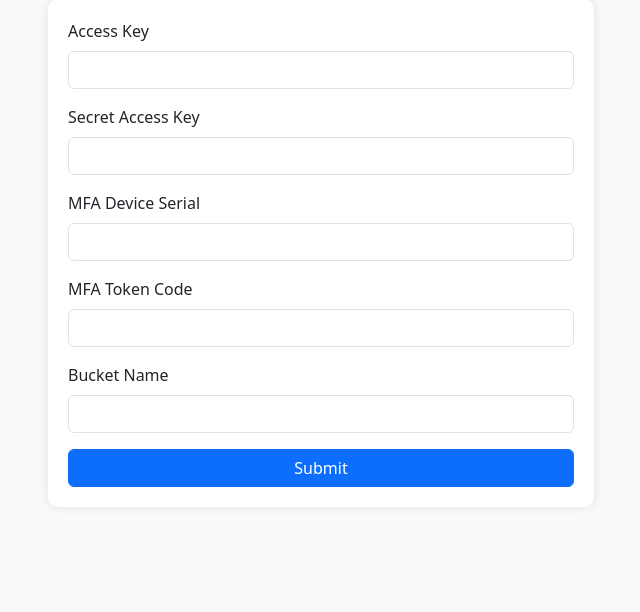
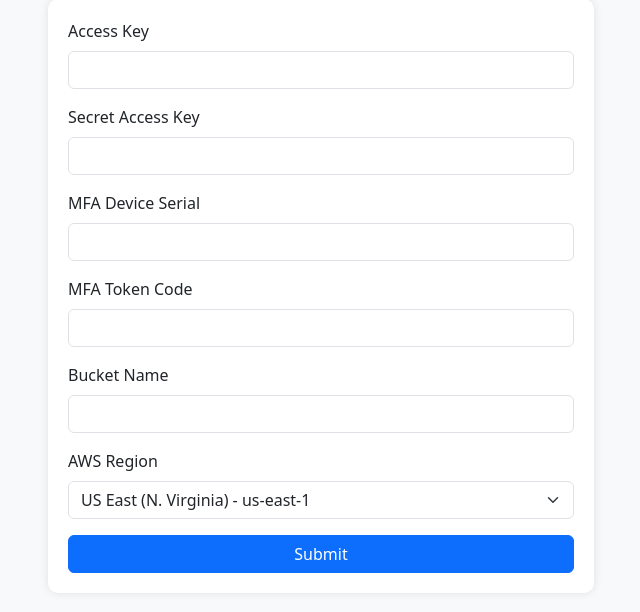
Before and after one commit to RohanRusta21/cloudrail-s3-log-viewer, a Flask app: page / in a window 1280 px wide. Shown: the part 166-778 px from the top of the page, without its empty margins (319-959 px from the left). Run offline with Flask 3, Linux system fonts and the light colour scheme; some libraries are stand-ins or nearby versions.

Commit message:
"persistent session changes"

```diff
--- a/app.py
+++ b/app.py
@@ -1,10 +1,13 @@
-from flask import Flask, render_template, request
+from flask import Flask, render_template, request, redirect, session as flask_session
 import boto3
+import os
 
 app = Flask(__name__)
+app.secret_key = os.urandom(24)  # Secret key for session management, can also be a static string
 
 @app.route('/')
 def index():
+    flask_session.permanent = True  # Ensures that the session is permanent (i.e., not cleared when the browser closes)
     return render_template('index.html')
 
 @app.route('/objects', methods=['GET', 'POST'])
@@ -13,97 +16,108 @@ def list_objects():
         access_key = request.form['access_key']
         secret_access_key = request.form['secret_access_key']
         bucket_name = request.form['bucket_name']
-        mfa_device_serial = request.form.get('mfa_device_serial')  # Get MFA device serial number
-        mfa_token_code = request.form.get('mfa_token_code')  # Get MFA token code
+        region = request.form['region']
+        mfa_device_serial = request.form.get('mfa_device_serial')
+        mfa_token_code = request.form.get('mfa_token_code')
 
-        # Authenticate with AWS
-        session = boto3.Session(
-            aws_access_key_id=access_key,
-            aws_secret_access_key=secret_access_key,
-            aws_session_token=None,  # Ensure session token is initially None
-        )
+        # Store credentials and region in the Flask session
+        flask_session['access_key'] = access_key
+        flask_session['secret_access_key'] = secret_access_key
+        flask_session['bucket_name'] = bucket_name
+        flask_session['region'] = region
 
         if mfa_device_serial and mfa_token_code:
-            # Assume role with MFA
-            sts_client = session.client('sts')
-            try:
-                response = sts_client.get_session_token(
-                    DurationSeconds=3600,  # Adjust the duration as needed
-                    SerialNumber=mfa_device_serial,
-                    TokenCode=mfa_token_code
-                )
-                session = boto3.Session(
-                    aws_access_key_id=response['Credentials']['AccessKeyId'],
-                    aws_secret_access_key=response['Credentials']['SecretAccessKey'],
-                    aws_session_token=response['Credentials']['SessionToken']
-                )
-            except Exception as e:
-                return f"Error authenticating with MFA: {str(e)}"
+            flask_session['mfa_device_serial'] = mfa_device_serial
+            flask_session['mfa_token_code'] = mfa_token_code
 
-        s3_client = session.client('s3')
-
-        # List objects in S3 bucket
-        try:
-            response = s3_client.list_objects_v2(Bucket=bucket_name)
-            objects = response.get('Contents', [])
-        except Exception as e:
-            return f"Error listing objects: {str(e)}"
-
-        return render_template('objects.html', objects=objects, bucket_name=bucket_name)
+        return redirect('/show_objects')
 
     else:
-        # Handle GET request (e.g., redirect to index page)
         return render_template('index.html')
 
-@app.route('/logs', methods=['POST', 'GET'])
-def display_logs():
-    if request.method == 'POST':
-        access_key = request.form['access_key']
-        secret_access_key = request.form['secret_access_key']
-        bucket_name = request.form['bucket_name']
-        object_key = request.form['object_key']
+@app.route('/show_objects')
+def show_objects():
+    # Retrieve credentials from the Flask session
+    access_key = flask_session.get('access_key')
+    secret_access_key = flask_session.get('secret_access_key')
+    bucket_name = flask_session.get('bucket_name')
+    region = flask_session.get('region')
+    mfa_device_serial = flask_session.get('mfa_device_serial')
+    mfa_token_code = flask_session.get('mfa_token_code')
 
-        # Authenticate with AWS
-        session = boto3.Session(
-            aws_access_key_id=access_key,
-            aws_secret_access_key=secret_access_key
-        )
-        s3_client = session.client('s3')
+    if not all([access_key, secret_access_key, bucket_name, region]):
+        return redirect('/')
 
-        # Retrieve logs from S3 object
+    # Authenticate with AWS using session data
+    session = boto3.Session(
+        aws_access_key_id=access_key,
+        aws_secret_access_key=secret_access_key,
+        region_name=region
+    )
+
+    if mfa_device_serial and mfa_token_code:
+        sts_client = session.client('sts')
         try:
-            response = s3_client.get_object(Bucket=bucket_name, Key=object_key)
-            logs = response['Body'].read().decode('utf-8', errors='replace')
+            response = sts_client.get_session_token(
+                DurationSeconds=3600,
+                SerialNumber=mfa_device_serial,
+                TokenCode=mfa_token_code
+            )
+            session = boto3.Session(
+                aws_access_key_id=response['Credentials']['AccessKeyId'],
+                aws_secret_access_key=response['Credentials']['SecretAccessKey'],
+                aws_session_token=response['Credentials']['SessionToken'],
+                region_name=region
+            )
         except Exception as e:
-            logs = f"Error retrieving logs: {str(e)}"
+            return f"Error authenticating with MFA: {str(e)}"
 
-        return render_template('logs.html', logs=logs, object_key=object_key)
+    s3_client = session.client('s3')
 
-    else:
-        # Handle GET request with query parameters
-        access_key = request.args.get('access_key')
-        secret_access_key = request.args.get('secret_access_key')
-        bucket_name = request.args.get('bucket_name')
-        object_key = request.args.get('object_key')
+    # List objects in S3 bucket
+    try:
+        response = s3_client.list_objects_v2(Bucket=bucket_name)
+        objects = response.get('Contents', [])
+    except Exception as e:
+        return f"Error listing objects: {str(e)}"
 
-        if not all([access_key, secret_access_key, bucket_name, object_key]):
-            return "Missing parameters"
+    return render_template('objects.html', objects=objects, bucket_name=bucket_name)
 
-        # Authenticate with AWS
-        session = boto3.Session(
-            aws_access_key_id=access_key,
-            aws_secret_access_key=secret_access_key
-        )
-        s3_client = session.client('s3')
+@app.route('/logs')
+def show_logs():
+    # Retrieve credentials from session instead of URL parameters
+    access_key = flask_session.get('access_key')
+    secret_access_key = flask_session.get('secret_access_key')
+    bucket_name = flask_session.get('bucket_name')
+    object_key = request.args.get('object_key')
+    region = flask_session.get('region')
 
-        # Retrieve logs from S3 object
-        try:
-            response = s3_client.get_object(Bucket=bucket_name, Key=object_key)
-            logs = response['Body'].read().decode('utf-8', errors='replace')
-        except Exception as e:
-            logs = f"Error retrieving logs: {str(e)}"
+    if not all([access_key, secret_access_key, bucket_name, object_key, region]):
+        return redirect('/')
 
-        return render_template('logs.html', logs=logs, object_key=object_key)
+    # Create session with AWS
+    session = boto3.Session(
+        aws_access_key_id=access_key,
+        aws_secret_access_key=secret_access_key,
+        region_name=region
+    )
+
+    s3_client = session.client('s3')
+
+    try:
+        # Get object from S3
+        response = s3_client.get_object(Bucket=bucket_name, Key=object_key)
+        content_type = response['ContentType']
+
+        if content_type.startswith('text') or content_type == 'application/json':
+            logs = response['Body'].read().decode('utf-8')
+        else:
+            logs = "This object format is not supported for display."
+
+    except Exception as e:
+        return f"Error fetching object: {str(e)}"
+
+    return render_template('logs.html', logs=logs, object_key=object_key)
 
 if __name__ == '__main__':
     app.run(debug=True)
--- a/templates/index.html
+++ b/templates/index.html
@@ -34,6 +34,17 @@
                         <label for="bucket_name" class="form-label">Bucket Name</label>
                         <input type="text" id="bucket_name" name="bucket_name" class="form-control">
                     </div>
+                    <div class="mb-3">
+                        <label for="region" class="form-label">AWS Region</label>
+                        <select id="region" name="region" class="form-select">
+                            <option value="us-east-1">US East (N. Virginia) - us-east-1</option>
+                            <option value="us-west-2">US West (Oregon) - us-west-2</option>
+                            <option value="eu-west-1">EU (Ireland) - eu-west-1</option>
+                            <option value="ap-south-1">Asia Pacific (Mumbai) - ap-south-1</option>
+                            <option value="eu-central-1">Europe (Frankfurt) - eu-central-1</option>
+                            <!-- Add more regions as necessary -->
+                        </select>
+                    </div>
                     <div class="d-grid">
                         <button type="submit" class="btn btn-primary">Submit</button>
                     </div>
--- a/templates/objects.html
+++ b/templates/objects.html
@@ -20,7 +20,9 @@
         <ul id="object-list" class="list-group">
             {% for object in objects %}
                 <li class="list-group-item">
-                    <a href="/logs?access_key={{ request.form['access_key'] }}&secret_access_key={{ request.form['secret_access_key'] }}&bucket_name={{ bucket_name }}&object_key={{ object['Key'] }}">{{ object['Key'] }}</a>
+                    <a href="/logs?object_key={{ object['Key'] }}">
+                        {{ object['Key'] }}
+                    </a>
                 </li>
             {% endfor %}
         </ul>
```
